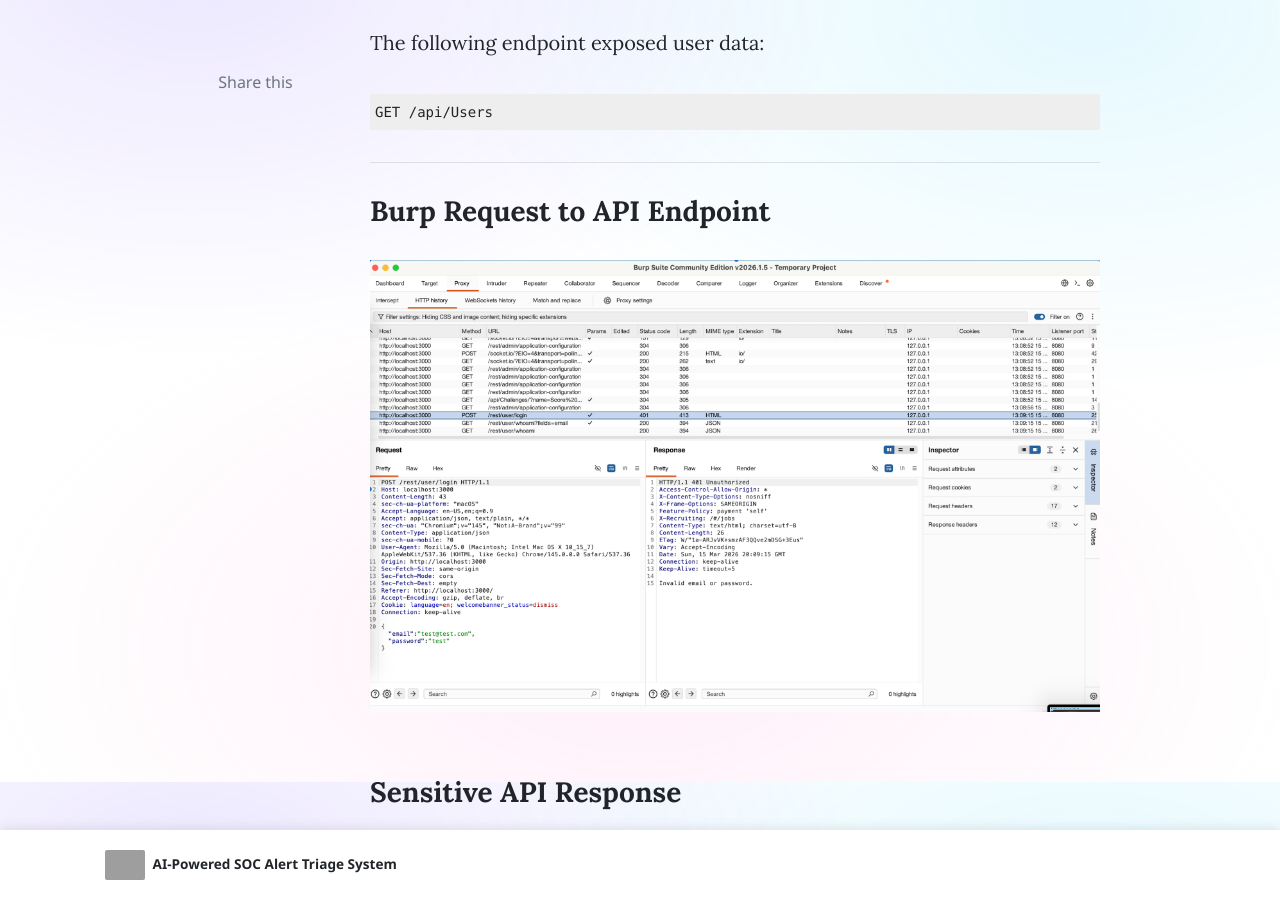
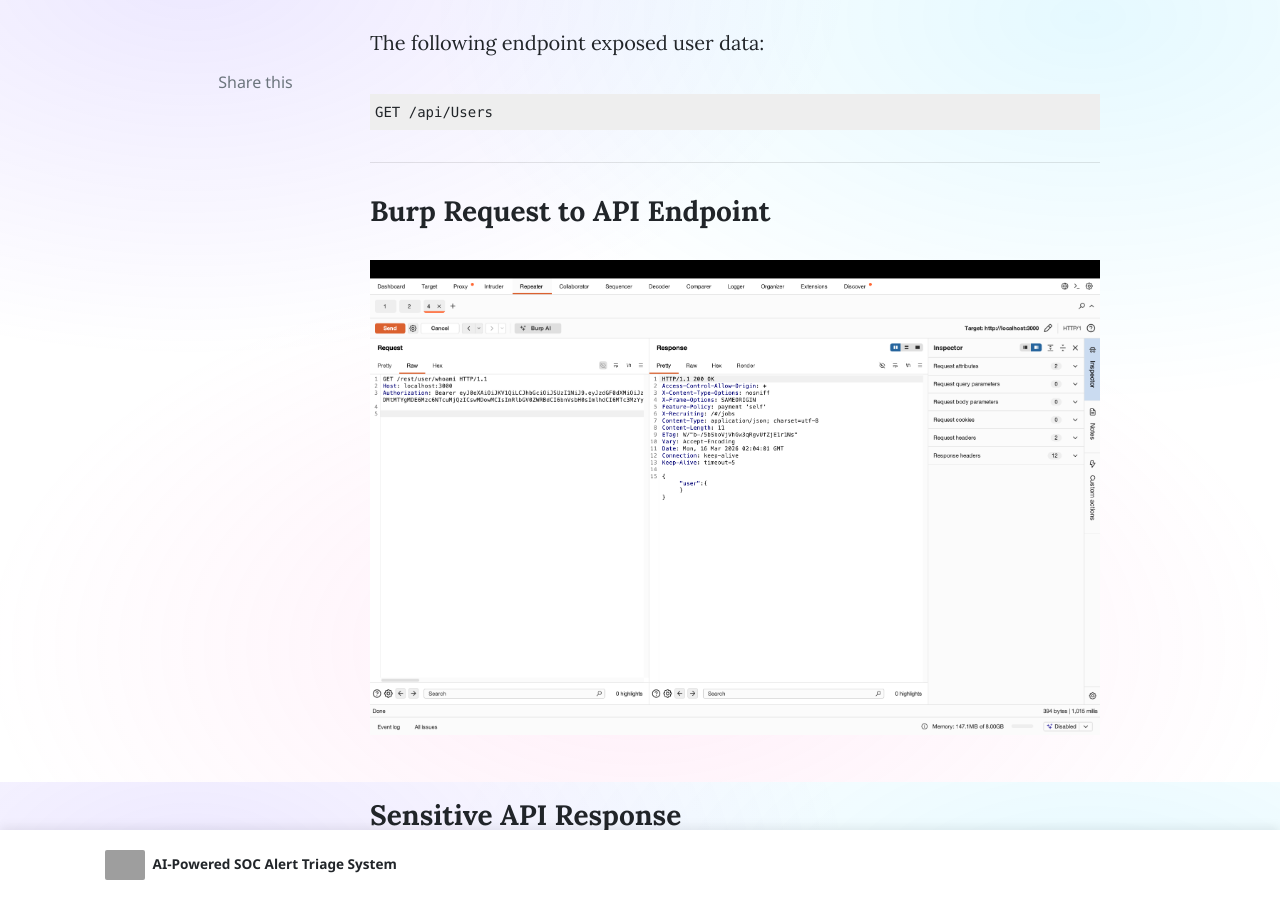
Before and after one commit to SinghPallavi819/singhpallavi819.github.io, a Jekyll site: the page built from _posts/2026-03-16-AI-Assisted-Web-Application-Penetration-Test.md, in a window 1280 px wide and 900 px high, scrolled down 5518 px. Built offline with Jekyll 4.4.1, drawn with Linux system fonts in a browser that asks for light colours; nearby versions of some CDN libraries; comment, search, counter and statistics services are not loaded; grey boxes are pictures that could not be loaded.

Commit message:
Update 2026-03-16-AI-Assisted-Web-Application-Penetration-Test.md

```diff
--- a/_posts/2026-03-16-AI-Assisted-Web-Application-Penetration-Test.md
+++ b/_posts/2026-03-16-AI-Assisted-Web-Application-Penetration-Test.md
@@ -99,7 +99,7 @@
 
 ### Burp Request to API Endpoint
 
-![API Request](/assets/images/api-request.png)
+![API Request](/assets/images/whoami-request.png)
 
 ### Sensitive API Response
 
```
